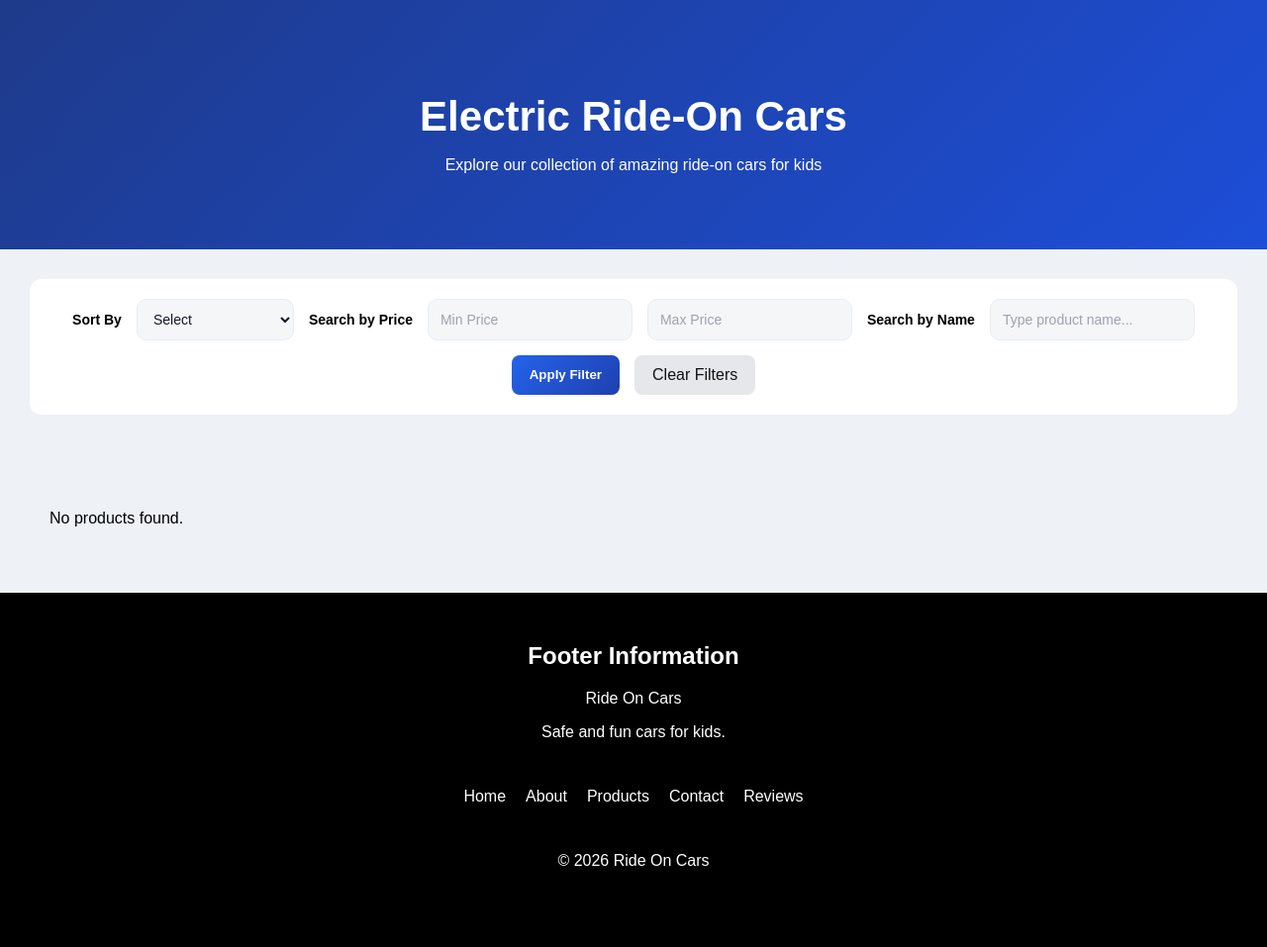
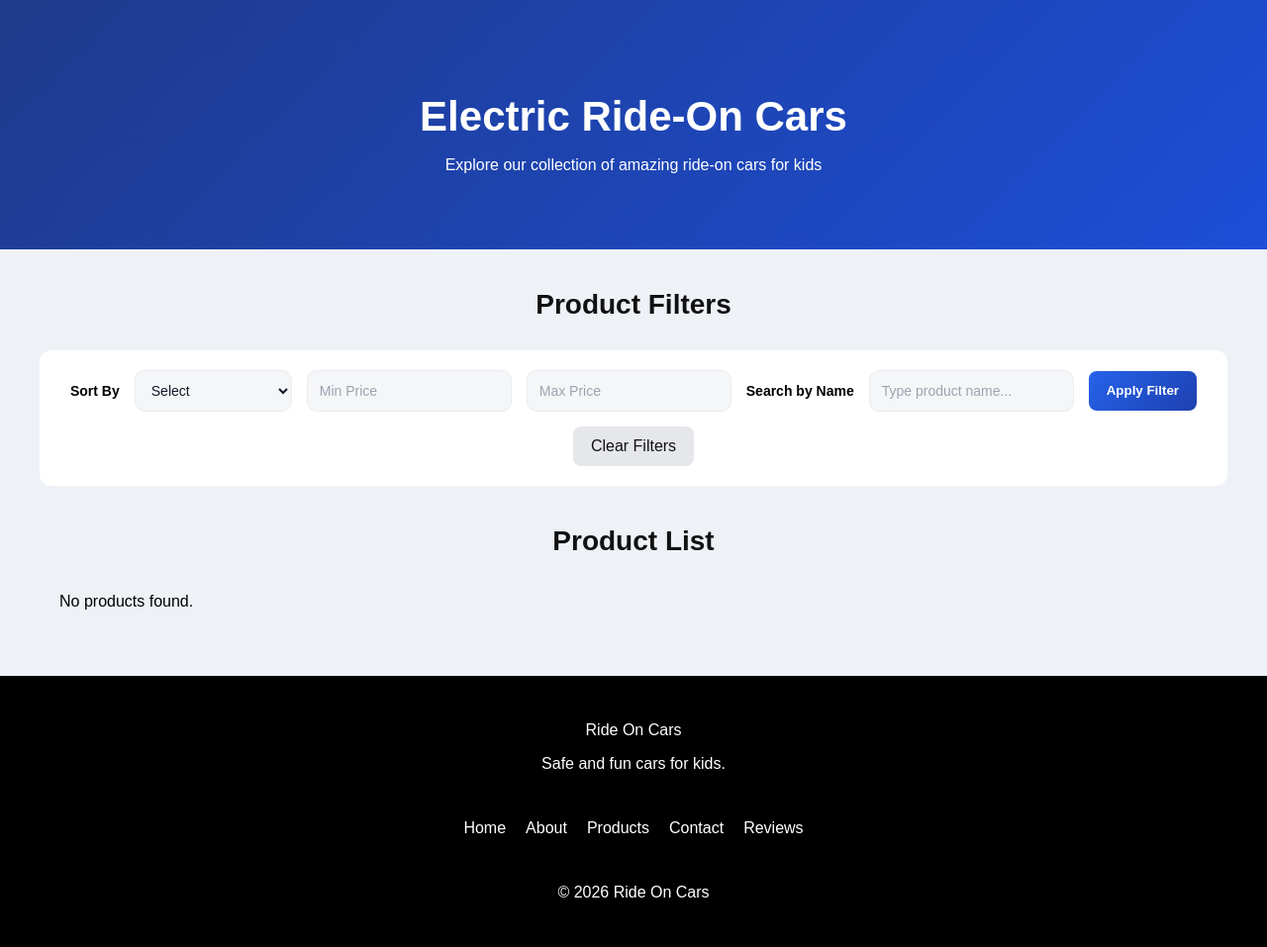
Before and after one commit to Arslanhassan8888/ride_on_cars, a PHP site: page /products.php in a window 1280 px wide. Shown: the part 79-1036 px from the top of the page at 99% size. Before the commit the page ends 954 px from the top, so only its background shows below. Run offline with PHP 8.4, Linux system fonts and the light colour scheme; data that the repository does not hold is empty.

```diff
--- a/css/products.css
+++ b/css/products.css
@@ -1,4 +1,3 @@
-/* HERO (keep same) */
 .products-hero {
     background: linear-gradient(135deg, #1e3a8a, #1d4ed8);
     color: white;
@@ -11,33 +10,41 @@
     margin-bottom: 10px;
 }
 
-/* GRID */
+.section-title {
+    text-align: center;
+    font-size: 28px;
+    font-weight: bold;
+    margin-top: 40px;
+    margin-bottom: 20px;
+    color: #111;
+}
+
+.products-list-section {
+    max-width: 1200px;
+    margin: 0 auto;
+    padding: 0 20px 50px;
+}
+
 .products-grid {
     display: grid;
     grid-template-columns: repeat(3, 1fr);
     gap: 30px;
-    padding: 50px;
 }
 
-/* CARD */
 .product-card {
     background: white;
     border-radius: 16px;
     padding: 20px;
     text-align: center;
-
     box-shadow: 0 8px 20px rgba(0,0,0,0.08);
-
     transition: all 0.3s ease;
 }
 
-/* HOVER */
 .product-card:hover {
     transform: translateY(-10px) scale(1.02);
     box-shadow: 0 15px 30px rgba(0,0,0,0.15);
 }
 
-/* IMAGE */
 .product-card img {
     width: 100%;
     height: 180px;
@@ -45,28 +52,24 @@
     margin-bottom: 10px;
 }
 
-/* TITLE */
 .product-card h2 {
-    color: #1d4ed8; /* darker blue */
+    color: #1d4ed8;
     font-size: 20px;
     margin-bottom: 5px;
 }
 
-/* RATING  */
 .rating {
-    color: #ab6f08; /* darker orange */
+    color: #654206;
     font-size: 18px;
     margin: 5px 0;
 }
 
-/* DESC */
 .desc {
     font-size: 14px;
-    color: #374151; /* darker grey for readability */
+    color: #374151;
     margin-bottom: 10px;
 }
 
-/* PRICE */
 .price {
     font-size: 22px;
     font-weight: bold;
@@ -74,14 +77,12 @@
     margin: 10px 0;
 }
 
-/* BUTTONS */
 .actions {
     display: flex;
     justify-content: center;
     gap: 10px;
 }
 
-/* ADD TO CART */
 .btn-cart {
     background: #1d4ed8;
     color: white;
@@ -92,7 +93,6 @@
     transition: 0.3s;
 }
 
-/* MORE INFO */
 .btn-info {
     background: #e5e7eb;
     color: #111;
@@ -103,7 +103,6 @@
     transition: 0.3s;
 }
 
-/* HOVER EFFECTS */
 .btn-cart:hover {
     background: #1e40af;
     transform: scale(1.05);
@@ -113,14 +112,12 @@
     background: #d1d5db;
 }
 
-/* ================= FILTERS ================= */
-/* FILTER BOX */
 .filter-box form {
+    max-width: 1200px;
+    margin: 30px auto;
+    padding: 20px 30px;
     background: white;
-    padding: 20px 30px;
-    margin: 30px;
     border-radius: 12px;
-
     display: flex;
     align-items: center;
     justify-content: center;
@@ -128,50 +125,40 @@
     gap: 15px;
 }
 
-/* LABEL */
 .filter-box label {
     font-weight: 600;
     font-size: 14px;
 }
 
-/* INPUT + SELECT IMPROVED */
 .filter-box input,
 .filter-box select {
     height: 42px;
     padding: 0 12px;
-
     border-radius: 10px;
-    border: 1px solid #e9ecf0; /* softer gray */
-
-    background: #f5f6f8;       /* subtle background */
-    color: #111827;            /* strong text */
-
+    border: 1px solid #e9ecf0;
+    background: #f5f6f8;
+    color: #111827;
     font-size: 14px;
-
     transition: all 0.25s ease;
 }
 
-/* PLACEHOLDER */
 .filter-box input::placeholder {
     color: #9ca3af;
 }
 
-/* FOCUS STATE (VERY IMPORTANT) */
 .filter-box input:focus,
 .filter-box select:focus {
     outline: none;
     border-color: #2563eb;
-
     background: white;
     box-shadow: 0 0 0 3px rgba(37, 99, 235, 0.15);
 }
 
-/* HOVER */
 .filter-box input:hover,
 .filter-box select:hover {
     border-color: #94a3b8;
 }
-/* BUTTON */
+
 .filter-box button {
     height: 40px;
     padding: 0 18px;
@@ -181,11 +168,9 @@
     border-radius: 8px;
     font-weight: bold;
     cursor: pointer;
-
-    transition: all 0.3s ease;
+    transition: 0.3s;
 }
 
-/* CLEAR BUTTON */
 .clear-btn {
     height: 40px;
     display: inline-flex;
@@ -195,11 +180,9 @@
     color: #111;
     border-radius: 8px;
     text-decoration: none;
-
-    transition: all 0.3s ease;
+    transition: 0.3s;
 }
 
-/* HOVER EFFECTS */
 .filter-box button:hover {
     transform: scale(1.08);
     box-shadow: 0 5px 15px rgba(0,0,0,0.2);
@@ -210,7 +193,17 @@
     transform: scale(1.05);
 }
 
-/* RESPONSIVE */
+.visually-hidden {
+    position: absolute;
+    width: 1px;
+    height: 1px;
+    margin: -1px;
+    overflow: hidden;
+    clip: rect(0,0,0,0);
+    white-space: nowrap;
+    border: 0;
+}
+
 @media (max-width: 768px) {
     .products-grid {
         grid-template-columns: 1fr;
--- a/products.php
+++ b/products.php
@@ -2,86 +2,63 @@
 session_start();
 require 'db.php';
 
-/* INPUT */
 $search = trim($_GET['search'] ?? '');
 $min = $_GET['min'] ?? '';
 $max = $_GET['max'] ?? '';
 $sort = $_GET['sort'] ?? '';
 
-/* GET PRODUCTS */
 function getProducts($pdo, $search, $min, $max, $sort)
 {
     $sql = "SELECT * FROM products WHERE 1=1";
     $params = [];
 
-    if ($search != '') {
+    if ($search !== '') {
         $sql .= " AND name LIKE ?";
         $params[] = "%$search%";
     }
 
-    if ($min != '') {
+    if ($min !== '') {
         $sql .= " AND price >= ?";
         $params[] = $min;
     }
 
-    if ($max != '') {
+    if ($max !== '') {
         $sql .= " AND price <= ?";
         $params[] = $max;
     }
 
-    // Sorting (simple if style)
-    if ($sort == "price_asc") {
-        $sql .= " ORDER BY price ASC";
-    }
-
-    if ($sort == "price_desc") {
-        $sql .= " ORDER BY price DESC";
-    }
-
-    if ($sort == "rating") {
-        $sql .= " ORDER BY rating DESC";
-    }
-
-    if ($sort == "name_asc") {
-        $sql .= " ORDER BY name ASC";
-    }
-
-    if ($sort == "name_desc") {
-        $sql .= " ORDER BY name DESC";
-    }
+    if ($sort === "price_asc") $sql .= " ORDER BY price ASC";
+    if ($sort === "price_desc") $sql .= " ORDER BY price DESC";
+    if ($sort === "rating") $sql .= " ORDER BY rating DESC";
+    if ($sort === "name_asc") $sql .= " ORDER BY name ASC";
+    if ($sort === "name_desc") $sql .= " ORDER BY name DESC";
 
     $stmt = $pdo->prepare($sql);
     $stmt->execute($params);
-
     return $stmt->fetchAll();
 }
 
-/* STARS */
 function stars($rating)
 {
     return str_repeat("★", $rating);
 }
 
-/* HELPER FOR SELECT */
 function selected($value, $current)
 {
     return $value == $current ? 'selected' : '';
 }
 
-/* DATA */
 $products = getProducts($pdo, $search, $min, $max, $sort);
 ?>
 
 <!DOCTYPE html>
 <html lang="en">
-
 <head>
 <meta charset="UTF-8">
 <title>Products</title>
 
 <link rel="stylesheet" href="css/style.css?v=<?php echo filemtime('css/style.css'); ?>">
 <link rel="stylesheet" href="css/products.css?v=<?php echo filemtime('css/products.css'); ?>">
-
 </head>
 
 <body>
@@ -96,105 +73,79 @@ $products = getProducts($pdo, $search, $min, $max, $sort);
 </section>
 
 <section class="filter-box">
+    <h2 class="section-title">Product Filters</h2>
+    <h2 class="visually-hidden">Filters</h2>
 
     <form method="GET">
 
         <label for="sort">Sort By</label>
         <select name="sort" id="sort">
             <option value="">Select</option>
-
-                    <option value="price_asc" <?= selected('price_asc', $sort) ?>>
-                        Price Low → High
-                    </option>
-
-                    <option value="price_desc" <?= selected('price_desc', $sort) ?>>
-                        Price High → Low
-                    </option>
-
-                    <option value="rating" <?= selected('rating', $sort) ?>>
-                        Best Rating
-                    </option>
-
-                    <option value="name_asc" <?= selected('name_asc', $sort) ?>>
-                        Name A → Z
-                    </option>
-
-                    <option value="name_desc" <?= selected('name_desc', $sort) ?>>
-                        Name Z → A
-                    </option>
+            <option value="price_asc" <?= selected('price_asc', $sort) ?>>Price Low → High</option>
+            <option value="price_desc" <?= selected('price_desc', $sort) ?>>Price High → Low</option>
+            <option value="rating" <?= selected('rating', $sort) ?>>Best Rating</option>
+            <option value="name_asc" <?= selected('name_asc', $sort) ?>>Name A → Z</option>
+            <option value="name_desc" <?= selected('name_desc', $sort) ?>>Name Z → A</option>
         </select>
 
-                <label>Search by Price</label>
-                <input type="number" name="min" placeholder="Min Price" value="<?= $min ?>">
-                <input type="number" name="max" placeholder="Max Price" value="<?= $max ?>">
+        <label for="min" class="visually-hidden">Minimum Price</label>
+        <input type="number" id="min" name="min" placeholder="Min Price" value="<?= htmlspecialchars($min) ?>">
+
+        <label for="max" class="visually-hidden">Maximum Price</label>
+        <input type="number" id="max" name="max" placeholder="Max Price" value="<?= htmlspecialchars($max) ?>">
 
         <label for="search">Search by Name</label>
-                <input type="text" name="search" placeholder="Type product name..." value="<?= htmlspecialchars($search) ?>">
+        <input type="text" id="search" name="search" placeholder="Type product name..." value="<?= htmlspecialchars($search) ?>">
 
         <button type="submit">Apply Filter</button>
         <a href="products.php" class="clear-btn">Clear Filters</a>
 
     </form>
-
 </section>
 
-        <section class="products-grid">
+<section class="products-list-section">
+    <h2 class="section-title">Product List</h2>
+    <h2 class="visually-hidden">Products</h2>
 
+    <div class="products-grid">
         <?php if (empty($products)): ?>
             <p>No products found.</p>
         <?php endif; ?>
 
         <?php foreach ($products as $product): ?>
-
             <article class="product-card">
 
                 <figure>
-                        <img src="images/<?= $product['image'] ?>"
-                            alt="<?= htmlspecialchars($product['name']) ?>">
+                    <img src="images/<?= $product['image'] ?>" alt="<?= htmlspecialchars($product['name']) ?>">
                 </figure>
 
                 <h2><?= htmlspecialchars($product['name']) ?></h2>
 
-                    <p class="rating">
-                        <?= stars($product['rating']) ?>
-                    </p>
+                <p class="rating"><?= stars($product['rating']) ?></p>
 
-                    <p class="desc">
-                        <?= htmlspecialchars($product['description']) ?>
-                    </p>
+                <p class="desc"><?= htmlspecialchars($product['description']) ?></p>
 
-                    <p class="price">
-                        £<?= number_format($product['price'], 2) ?>
-                    </p>
+                <p class="price">£<?= number_format($product['price'], 2) ?></p>
 
                 <section class="actions">
+                    <h3 class="visually-hidden">Actions</h3>
 
                     <?php if (isset($_SESSION['user']) && isset($_SESSION['user_id'])): ?>
-                            <a href="cart.php?action=add&id=<?= $product['id'] ?>" class="btn-cart">
-                                Add to Cart
-                            </a>
+                        <a href="cart.php?action=add&id=<?= $product['id'] ?>" class="btn-cart">Add to Cart</a>
                     <?php else: ?>
-                            <a href="login.php" class="btn-cart">
-                                Login to Buy
-                            </a>
+                        <a href="login.php" class="btn-cart">Login to Buy</a>
                     <?php endif; ?>
 
-                        <a href="product_details.php?id=<?= $product['id'] ?>" class="btn-info">
-                            More Info
-                        </a>
-
+                    <a href="product_details.php?id=<?= $product['id'] ?>" class="btn-info">More Info</a>
                 </section>
 
             </article>
-
         <?php endforeach; ?>
-
+    </div>
 </section>
-
 </main>
 
 <?php include 'footer.php'; ?>
 
 </body>
-
 </html>
```
Also changed, not shown: admin/delete_product.php (+29 -0 lines). Lines whose indentation alone changed are shown as unchanged.
